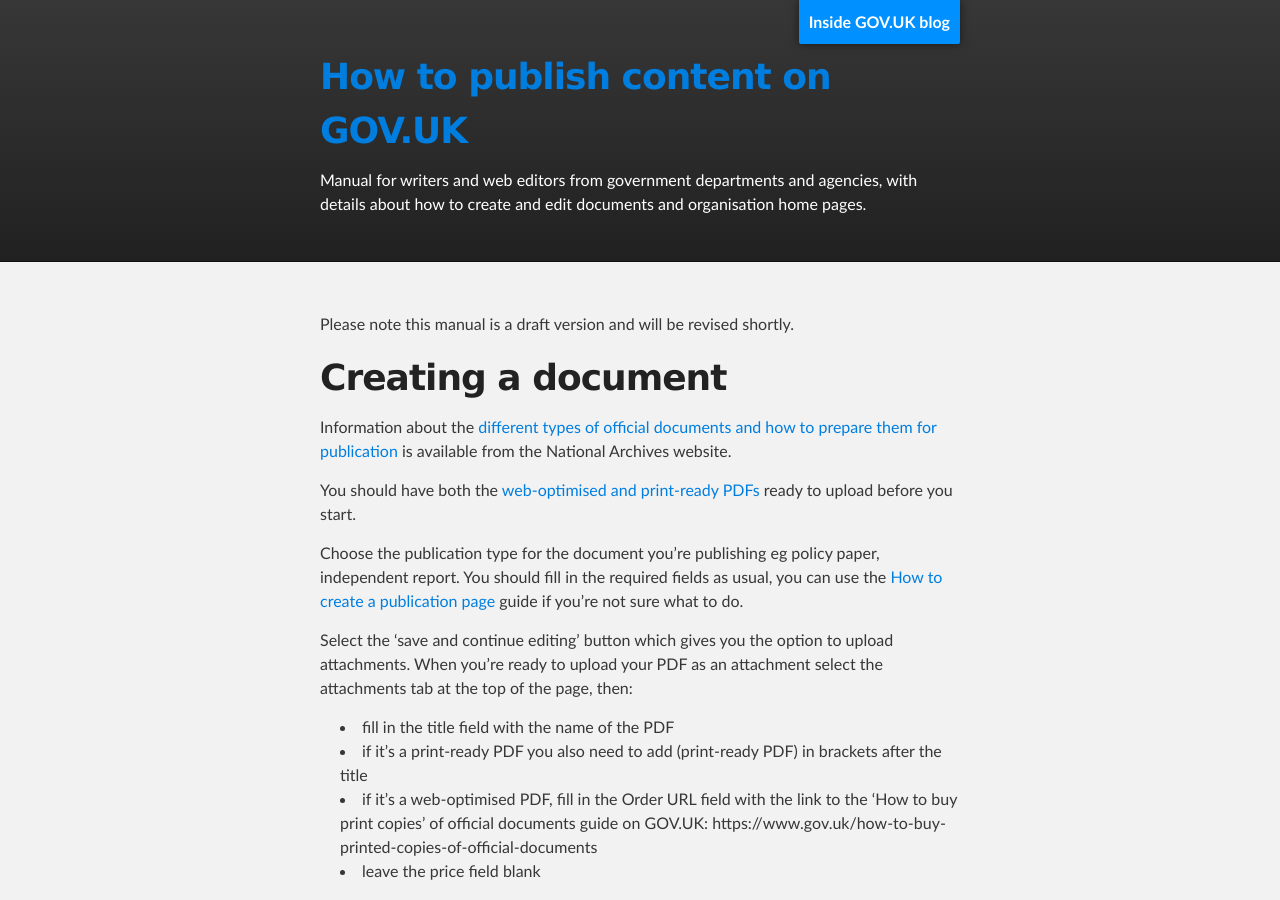
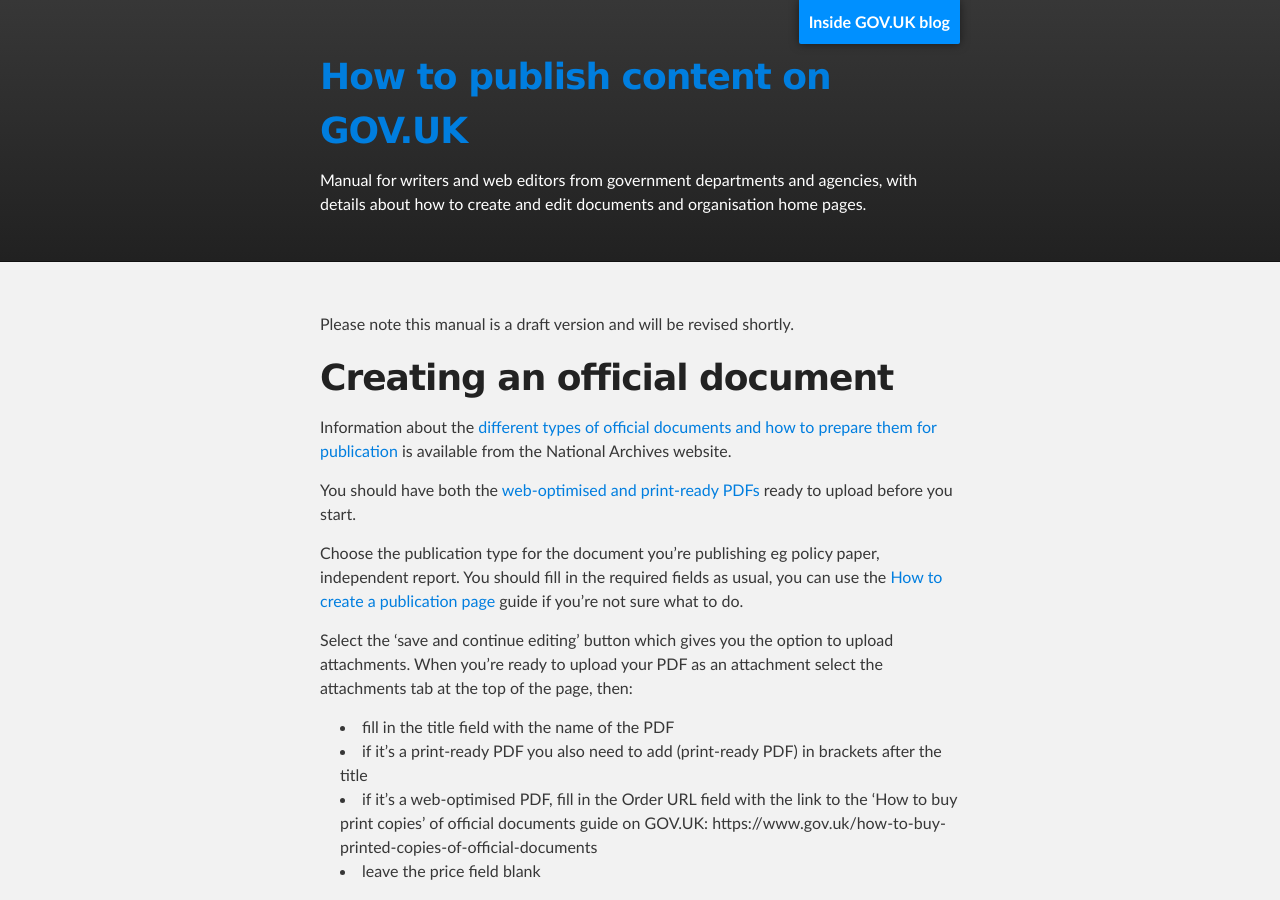
Before and after one commit to alphagov/inside-government-admin-guide, a Jekyll site: the page built from creating-documents/official-documents.md, in a window 1280 px wide and 900 px high. Built offline with Jekyll 4.4.1, drawn with Linux system fonts in a browser that asks for light colours.

Commit message:
Update official-documents.md

```diff
--- a/creating-documents/official-documents.md
+++ b/creating-documents/official-documents.md
@@ -5,7 +5,7 @@
 
 Please note this manual is a draft version and will be revised shortly.
 
-# Creating a document
+# Creating an official document
 
 Information about the [different types of official documents and how to prepare them for publication](http://nationalarchives.gov.uk/information-management/our-services/types-of-parliamentary-papers.htm) is available from the National Archives website.
 
```
